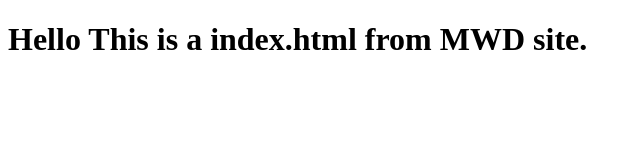
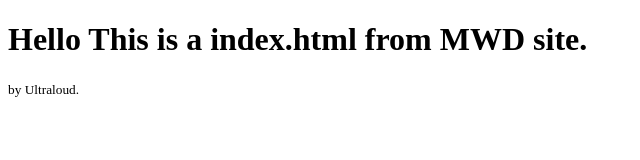
Before and after one commit to ultraUser76/MWD, a plain HTML site: page index.html in a window 1280 px wide. Shown: the full height of the page, 0-640 px from the left. Drawn offline with Linux system fonts and the light colour scheme.

Commit message:
added small description to h1

```diff
--- a/index.html
+++ b/index.html
@@ -7,6 +7,7 @@
 <body>
     <div>
         <h1>Hello This is a index.html from MWD site.</h1>
+        <small>by Ultraloud.</small>
     </div>
 </body>
 </html>
```
